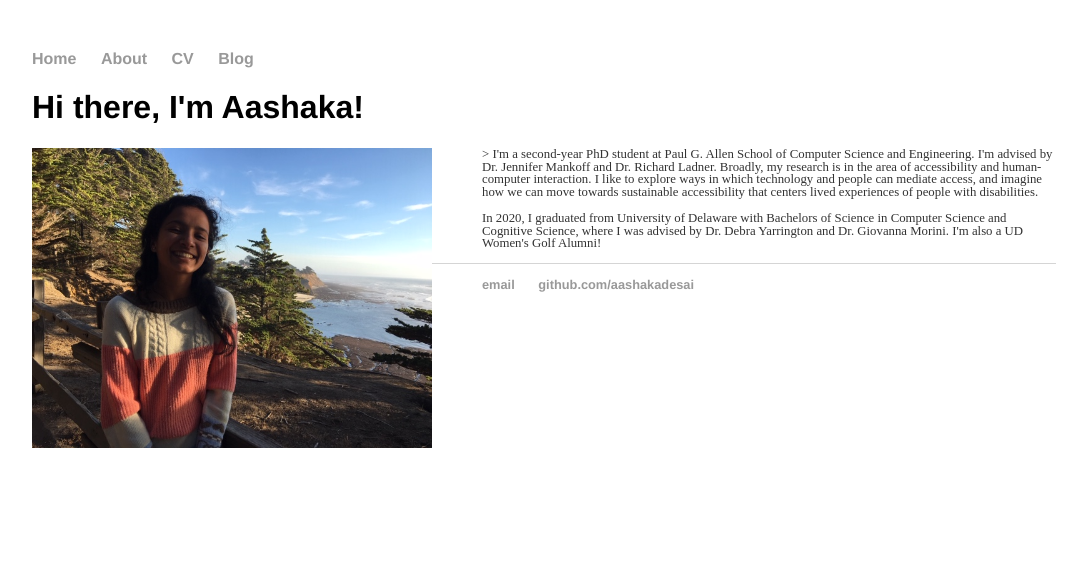
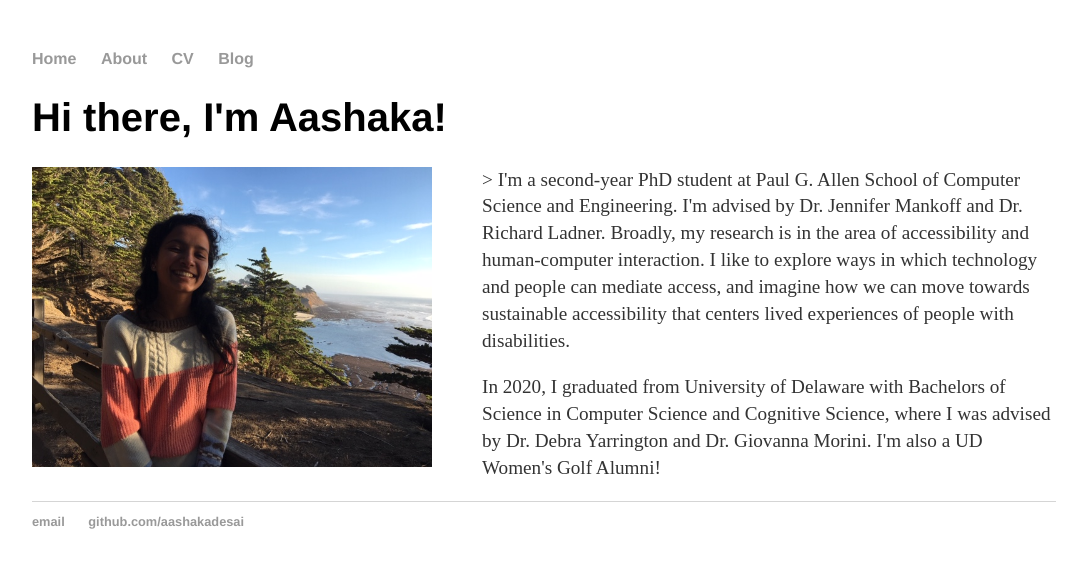
Before and after one commit to aashakadesai/aashakadesai.github.io, a Jekyll site: the page built from index.html, in a window 1280 px wide. Shown: the top 568 px of the page, without its empty margins (96-1183 px from the left). Built offline with Jekyll 4.4.1, drawn with Linux system fonts in a browser that asks for light colours.

Commit message:
Update main.css

```diff
--- a/css/main.css
+++ b/css/main.css
@@ -20,12 +20,12 @@ a:hover {
     text-decoration: underline;
 }
 h1 {
-    font-size: 2em;
+    font-size: 2.5em;
     font-family:'Helvetica', 'Arial', 'Sans-Serif';
 }
 p {
-    font-size: 0.8em;
-    line-height: 1em;
+    font-size: 1.2em;
+    line-height: 1.4em;
     color: #333;
 }
 footer {
```
